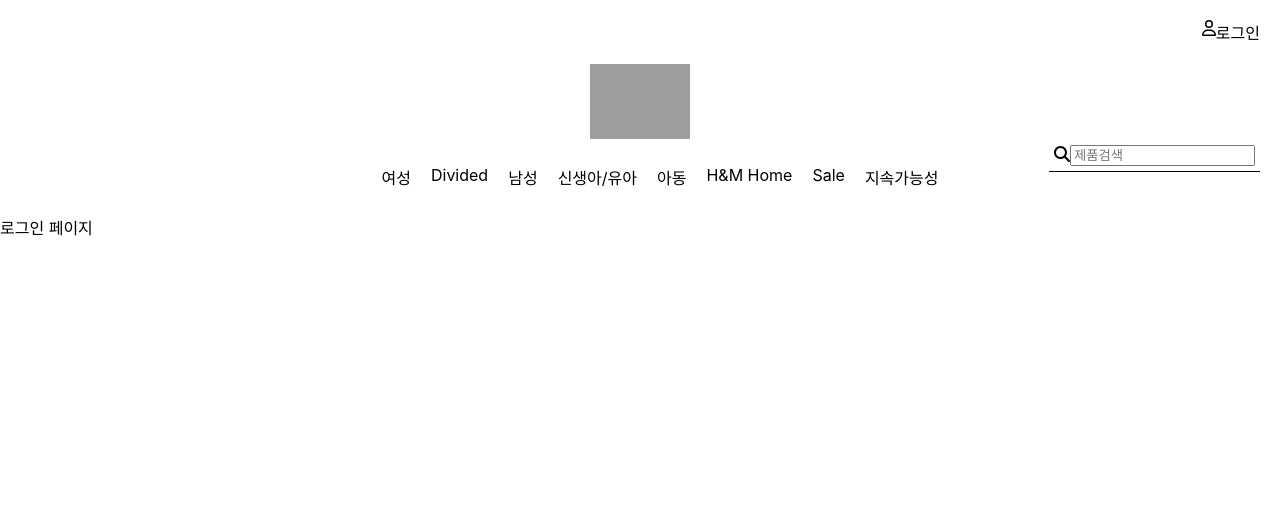
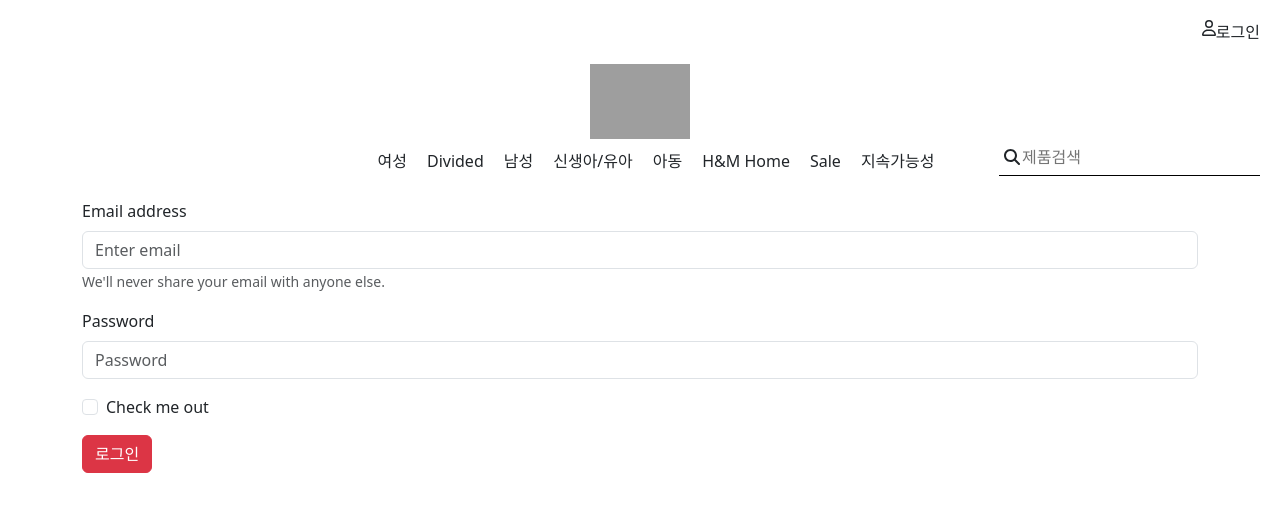
Before and after one commit to sonjongmin1/hnm-react-router-practice, a React (Create React App) app: page /login in a window 1280 px wide. Shown: the top 512 px of the page. Built offline with nearby package versions, Linux system fonts and the light colour scheme; grey boxes are pictures that could not be loaded.

Commit message:
third-hnm-react-router-practice

```diff
--- a/package.json
+++ b/package.json
@@ -10,8 +10,10 @@
     "@testing-library/jest-dom": "^5.17.0",
     "@testing-library/react": "^13.4.0",
     "@testing-library/user-event": "^13.5.0",
+    "bootstrap": "^5.3.3",
     "json-server": "^1.0.0-alpha.23",
     "react": "^18.2.0",
+    "react-bootstrap": "^2.10.2",
     "react-dom": "^18.2.0",
     "react-router-dom": "^6.22.3",
     "react-scripts": "5.0.1",
--- a/src/App.css
+++ b/src/App.css
@@ -2,6 +2,7 @@
     display: flex;
     justify-content: flex-end;
     margin: 20px;
+    cursor : pointer;
 }
 
 .nav-section{
@@ -29,3 +30,28 @@
     right: 20px;
     padding: 5px;
 }
+
+input {
+    border: none;
+}
+
+.product-img{
+    display: flex;
+    justify-content: flex-end;
+}
+
+.choice {
+    font-size: 11px;
+    color: #63786a;
+    font-weight: bold;
+    height: 20px;
+}
+
+.drop-down {
+    margin-top: 20px;
+}
+
+.add-button {
+    margin-top: 20px;
+    width: 100%;
+}
--- a/src/App.js
+++ b/src/App.js
@@ -4,6 +4,9 @@
 import Login from './page/Login';
 import ProductDetail from './page/ProductDetail';
 import Navbar from './component/Navbar';
+import 'bootstrap/dist/css/bootstrap.min.css';
+import { useEffect, useState } from 'react';
+import PrivateRoute from './route/PrivateRoute';
 
 //1. 전체상품페이지, 로그인, 상품상세페이지
 //1-1. 네이게이션바 만들기
@@ -12,17 +15,28 @@
 //4. 상품디테일을 눌렀으나, 로그인이 안되있을경우에는 로그인페이지가 먼저 나온다.
 //5. 로그인이 되어있을 경우에는 상품디테일 페이지를 볼 수 있다.
 //6. 로그아웃 버튼을 클릭하면 로그아웃이 된다.
-//7. 로그아웃이되면 상품 디테일페이지를 볼 수 없다, 다시 로그인 페이지가 보인디ㅏ.
+//7. 로그아웃이되면 상품 디테일페이지를 볼 수 없다, 다시 로그인 페이지가 보인다.
 //8. 로그인을 하면 로그아웃이 보이고 로그아웃을 하면 로그인이 보인다.
 //9. 상품을 검색 할 수 있다.
+
 function App() {
+  const [authenticate, setAuthenticate] = useState(false); // true면 로그인이 됨 false면 로그인이 안됨
+  useEffect(() => {
+    console.log('Aaaa', authenticate);
+  }, [authenticate]);
   return (
     <div>
       <Navbar />
       <Routes>
         <Route path='/' element={<ProductAll />} />
-        <Route path='/login' element={<Login />} />
-        <Route path='/product/:id' element={<ProductDetail />} />
+        <Route
+          path='/login'
+          element={<Login setAuthenticate={setAuthenticate} />}
+        />
+        <Route
+          path='/product/:id'
+          element={<PrivateRoute authenticate={authenticate} />}
+        />
       </Routes>
     </div>
   );
--- a/src/component/Navbar.js
+++ b/src/component/Navbar.js
@@ -2,6 +2,7 @@
 import { FontAwesomeIcon } from '@fortawesome/react-fontawesome';
 import { faUser } from '@fortawesome/free-regular-svg-icons';
 import { faSearch } from '@fortawesome/free-solid-svg-icons';
+import { useNavigate } from 'react-router-dom';
 
 const Navbar = () => {
   const menuList = [
@@ -14,10 +15,15 @@
     'Sale',
     '지속가능성',
   ];
+
+  const navigate = useNavigate();
+  const goToLogin = () => {
+    navigate('/login');
+  };
   return (
     <div>
       <div>
-        <div class='login-button'>
+        <div class='login-button' onClick={goToLogin}>
           <FontAwesomeIcon icon={faUser} />
           <div>로그인</div>
         </div>
--- a/src/component/ProductCard.js
+++ b/src/component/ProductCard.js
@@ -1,13 +1,19 @@
 import React from 'react';
+import { useNavigate } from 'react-router-dom';
 
-const ProductCard = () => {
+const ProductCard = ({ item }) => {
+  const navigate = useNavigate();
+  const showDetail = () => {
+    navigate(`/product/${item.id}`);
+  };
+
   return (
-    <div>
-      <img src='https://lp2.hm.com/hmgoepprod?set=source[/e1/ab/e1ab4089432877f7f5b07fea41db2fcc008d9333.jpg],origin[dam],category[men_tshirtstanks_printed],type[DESCRIPTIVESTILLLIFE],res[w],hmver[2]&call=url[file:/product/main]' />
-      <div>Conscious choice</div>
-      <div>벨티드 트윌 코트</div>
-      <div>$99900</div>
-      <div>신제품</div>
+    <div className='card' onClick={showDetail}>
+      <img src={item?.img} />
+      <div>{item?.choice ? 'Conscious choice' : ''}</div>
+      <div>{item?.title}</div>
+      <div>{item?.price}</div>
+      <div>{item?.new === true ? '신제품' : ''}</div>
     </div>
   );
 };
--- a/src/page/Login.js
+++ b/src/page/Login.js
@@ -1,7 +1,39 @@
 import React from 'react';
+import { Form, Button, Container } from 'react-bootstrap';
+import { useNavigate } from 'react-router-dom';
 
-const Login = () => {
-  return <div>로그인 페이지</div>;
+const Login = ({ setAuthenticate }) => {
+  const navigate = useNavigate();
+  const loginUser = (event) => {
+    event.preventDefault();
+    console.log('login user function issue');
+    setAuthenticate(true);
+    navigate('/');
+  };
+  return (
+    <Container>
+      <Form onSubmit={(event) => loginUser(event)}>
+        <Form.Group className='mb-3' controlId='formBasicEmail'>
+          <Form.Label>Email address</Form.Label>
+          <Form.Control type='email' placeholder='Enter email' />
+          <Form.Text className='text-muted'>
+            We'll never share your email with anyone else.
+          </Form.Text>
+        </Form.Group>
+
+        <Form.Group className='mb-3' controlId='formBasicPassword'>
+          <Form.Label>Password</Form.Label>
+          <Form.Control type='password' placeholder='Password' />
+        </Form.Group>
+        <Form.Group className='mb-3' controlId='formBasicCheckbox'>
+          <Form.Check type='checkbox' label='Check me out' />
+        </Form.Group>
+        <Button variant='danger' type='submit'>
+          로그인
+        </Button>
+      </Form>
+    </Container>
+  );
 };
 
 export default Login;
--- a/src/page/ProductAll.js
+++ b/src/page/ProductAll.js
@@ -1,5 +1,6 @@
 import React, { useEffect, useState } from 'react';
 import ProductCard from '../component/ProductCard';
+import { Container, Row, Col } from 'react-bootstrap';
 
 const ProductAll = () => {
   const [productList, setProductList] = useState([]);
@@ -15,7 +16,15 @@
   }, []);
   return (
     <div>
-      <ProductCard />
+      <Container>
+        <Row>
+          {productList.map((menu) => (
+            <Col lg={3}>
+              <ProductCard item={menu} />
+            </Col>
+          ))}
+        </Row>
+      </Container>
     </div>
   );
 };
--- a/src/page/ProductDetail.js
+++ b/src/page/ProductDetail.js
@@ -1,7 +1,53 @@
-import React from 'react';
+import React, { useEffect, useState } from 'react';
+import { Container, Row, Col, Button, Dropdown } from 'react-bootstrap';
+import { useParams } from 'react-router-dom';
 
 const ProductDetail = () => {
-  return <div>상품 상세 페이지</div>;
+  let { id } = useParams();
+  const [product, setProduct] = useState(null);
+  const getProductDetail = async () => {
+    let url = `http://localhost:4000/products/${id}`;
+    let response = await fetch(url);
+    let data = await response.json();
+    console.log(data);
+    setProduct(data);
+  };
+  useEffect(() => {
+    getProductDetail();
+  }, []);
+  return (
+    <div>
+      <Container>
+        <Row>
+          <Col className='product-img'>
+            <img src={product?.img} />
+          </Col>
+          <Col>
+            <div>{product?.title}</div>
+            <div>{product?.price}</div>
+            <div className='choice'>
+              {product && product.choice ? 'Conscious choice' : ''}
+            </div>
+            <Dropdown className='drop-down'>
+              <Dropdown.Toggle variant='outline-dark' id='dropdown-basic'>
+                사이즈 선택
+              </Dropdown.Toggle>
+
+              <Dropdown.Menu>
+                {product?.size.length > 0 &&
+                  product.size.map((item) => (
+                    <Dropdown.Item href='#/action-1'>{item}</Dropdown.Item>
+                  ))}
+              </Dropdown.Menu>
+            </Dropdown>
+            <Button variant='dark' className='add-button'>
+              추가
+            </Button>
+          </Col>
+        </Row>
+      </Container>
+    </div>
+  );
 };
 
 export default ProductDetail;
--- /dev/null
+++ b/src/route/PrivateRoute.js
@@ -0,0 +1,9 @@
+import React from 'react';
+import ProductDetail from '../page/ProductDetail';
+import { Navigate } from 'react-router-dom';
+
+const PrivateRoute = ({ authenticate }) => {
+  return authenticate === true ? <ProductDetail /> : <Navigate to='/login' />;
+};
+
+export default PrivateRoute;
```
Also changed, not shown: 1 other file (tests, documents, lock files or other folders).
